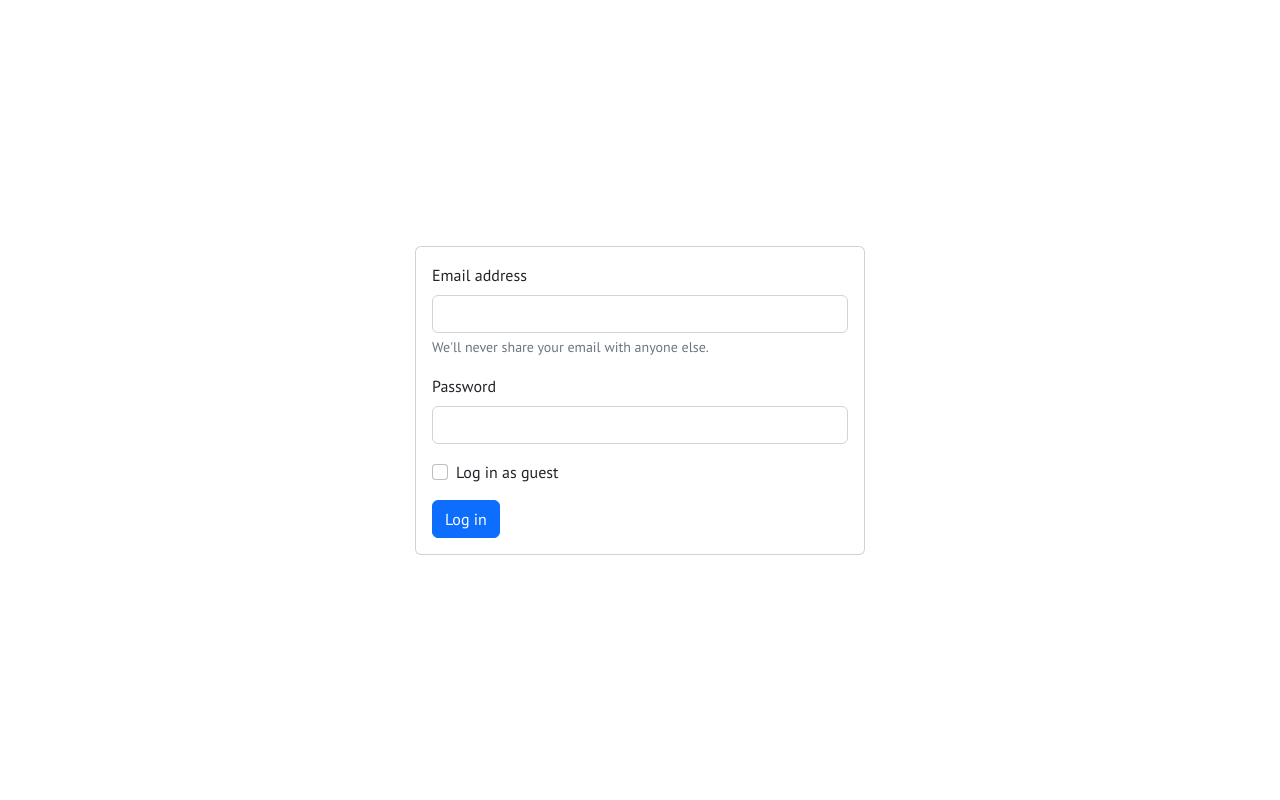
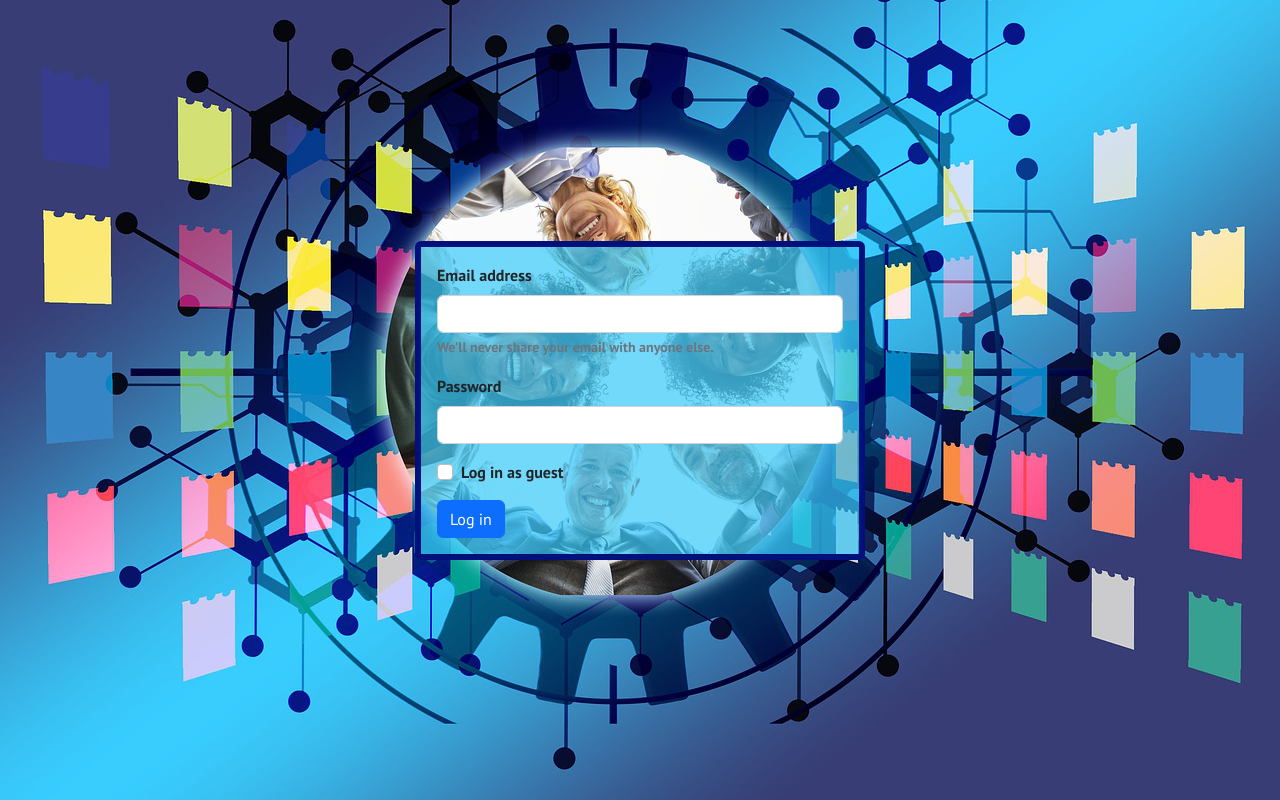
Before and after one commit to RobertSebastian28/join, a website: page index.html in a window 1280 px wide. Drawn offline with nearby package versions, Linux system fonts and the light colour scheme; no server answers.

Commit message:
added style for login

```diff
--- a/css/login.css
+++ b/css/login.css
@@ -3,6 +3,17 @@ body {
     display: flex;
     justify-content: center;
     align-items: center;
+}
+
+.bg-login {
+    background-image: url("../img/login-bg.png");
+    background-position: bottom;
+    background-size: cover;
+}
+
+.card {
+    border: 6px solid #02107B;
+    background-color: rgba(56, 202, 251, 0.7);
 }
 
 .password-info {
--- a/index.html
+++ b/index.html
@@ -9,34 +9,31 @@
     <script src="./script/mini_backend.js"></script>
     <script src="./script/script.js"></script>
     <script src="./script/board.js"></script>
-    <link href="https://cdn.jsdelivr.net/npm/bootstrap@5.2.0-beta1/dist/css/bootstrap.min.css" rel="stylesheet"
-        integrity="sha384-0evHe/X+R7YkIZDRvuzKMRqM+OrBnVFBL6DOitfPri4tjfHxaWutUpFmBp4vmVor" crossorigin="anonymous">
-    <script src="https://cdn.jsdelivr.net/npm/bootstrap@5.2.0-beta1/dist/js/bootstrap.bundle.min.js"
-        integrity="sha384-pprn3073KE6tl6bjs2QrFaJGz5/SUsLqktiwsUTF55Jfv3qYSDhgCecCxMW52nD2"
-        crossorigin="anonymous"></script>
+    <link href="https://cdn.jsdelivr.net/npm/bootstrap@5.2.0-beta1/dist/css/bootstrap.min.css" rel="stylesheet" integrity="sha384-0evHe/X+R7YkIZDRvuzKMRqM+OrBnVFBL6DOitfPri4tjfHxaWutUpFmBp4vmVor" crossorigin="anonymous">
+    <script src="https://cdn.jsdelivr.net/npm/bootstrap@5.2.0-beta1/dist/js/bootstrap.bundle.min.js" integrity="sha384-pprn3073KE6tl6bjs2QrFaJGz5/SUsLqktiwsUTF55Jfv3qYSDhgCecCxMW52nD2" crossorigin="anonymous"></script>
     <link href="./css/style.css" rel="stylesheet" type="text/css">
     <link href="./css/login.css" rel="stylesheet" type="text/css">
     <link href="./img/logo.png" rel="icon" type="image/png">
 </head>
 
-<body>
+<body class="bg-login">
     <div class="card login">
         <div class="card-body">
             <form>
                 <div class="mb-3">
-                    <label for="exampleInputEmail1" class="form-label">Email address</label>
+                    <label for="exampleInputEmail1" class="form-label"><b>Email address</b></label>
                     <input type="email" class="form-control" id="exampleInputEmail1" aria-describedby="emailHelp">
-                    <div id="emailHelp" class="form-text">We'll never share your email with anyone else.</div>
+                    <div id="emailHelp" class="form-text"><b>We'll never share your email with anyone else.</b></div>
                 </div>
                 <div class="mb-3">
-                    <label for="exampleInputPassword1" class="form-label">Password</label>
+                    <label for="exampleInputPassword1" class="form-label"><b>Password</b></label>
                     <input type="password" class="form-control" id="exampleInputPassword1">
                 </div>
                 <div class="mb-3 form-check">
                     <input type="checkbox" class="form-check-input" id="exampleCheck1">
-                    <label class="form-check-label" for="exampleCheck1">Log in as guest</label>
+                    <label class="form-check-label" for="exampleCheck1"><b>Log in as guest</b></label>
                 </div>
-                <p class="password-info d-none" id="passwordInfo">Either your email adress or your password is wrong try again.</p>
+                <p class="password-info d-none" id="passwordInfo"><b>Either your email adress or your password is wrong try again.</b></p>
                 <button type="button" onclick="logInCheck()" class="btn btn-primary">Log in</button>
             </form>
         </div>
```
Also changed, not shown: img/login-bg.png (added).
